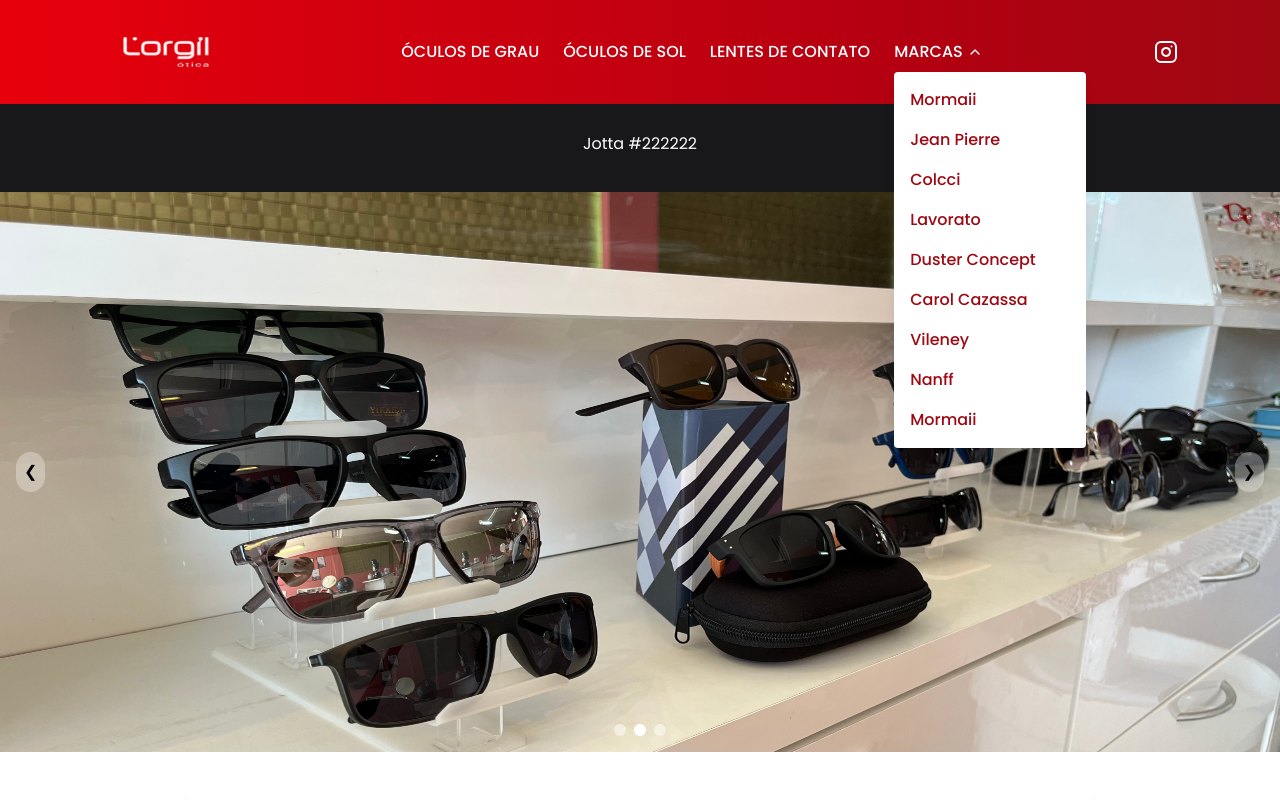
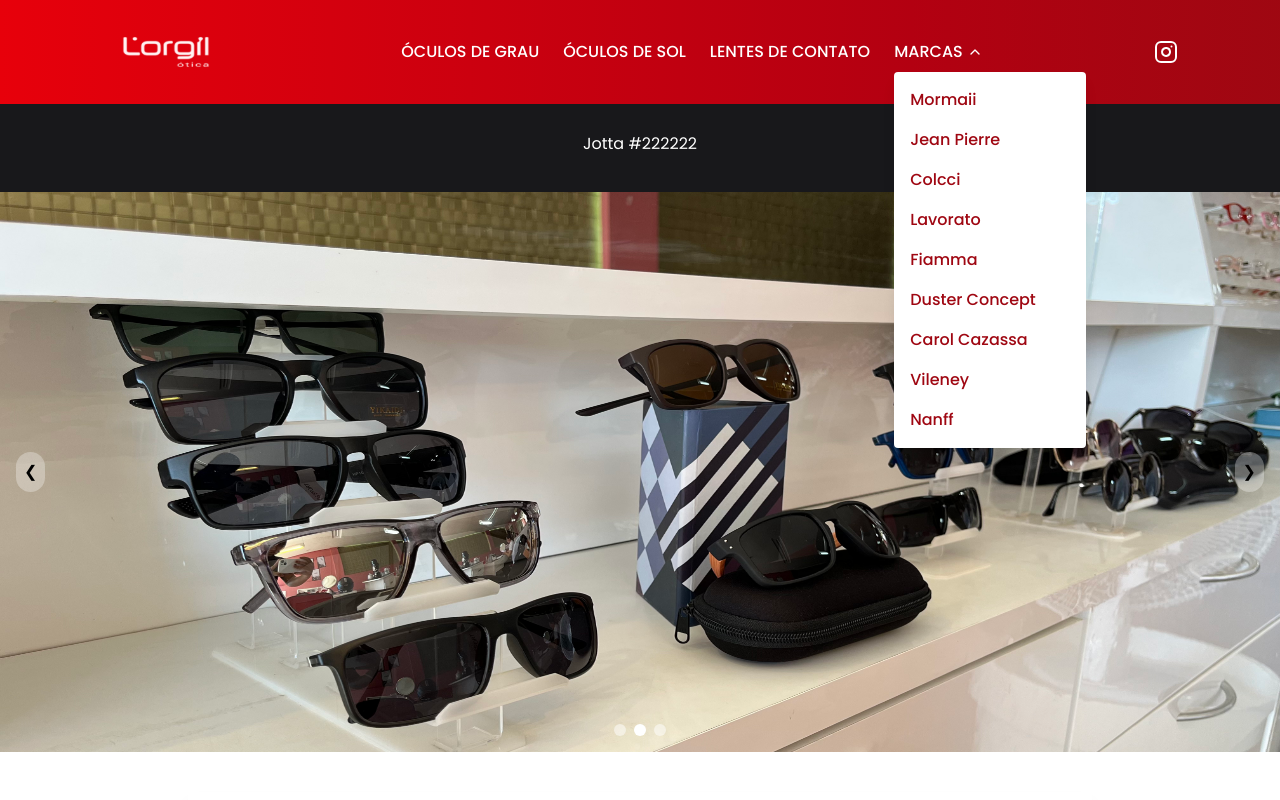
Before and after one commit to RocketJR-EJ/site-lorgil, a Next.js app: page / in a window 1280 px wide. Both pictures are taken after a click on the button "MARCAS". Shown: the top 800 px of the page. Built offline with nearby package versions, Linux system fonts and the light colour scheme.

Commit message:
Feat: Alterações na navbar e novas imgs do slide

```diff
--- a/src/components/Header/index.tsx
+++ b/src/components/Header/index.tsx
@@ -81,6 +81,17 @@
                                                 Lavorato
                                             </a>
                                         </li>
+
+                                        <li>
+                                            <a
+                                                href="#Fiamma"
+                                                className="block px-4 py-2 hover:bg-red-100 transition-colors"
+                                                onClick={() => setIsMarcasOpen(false)}
+                                            >
+                                                Fiamma
+                                            </a>
+                                        </li>
+
                                         <li>
                                             <a
                                                 href="#DusterConcept"
@@ -117,16 +128,6 @@
                                                 onClick={() => setIsMarcasOpen(false)}
                                             >
                                                 Nanff
-                                            </a>
-                                        </li>
-
-                                        <li>
-                                            <a
-                                                href="#fiamma"
-                                                className="block px-4 py-2 hover:bg-red-100 transition-colors"
-                                                onClick={() => setIsMarcasOpen(false)}
-                                            >
-                                                Mormaii
                                             </a>
                                         </li>
                                     </ul>
@@ -204,6 +205,19 @@
                                                     Lavorato
                                                 </a>
                                             </li>
+
+                                            <li>
+                                                <a
+                                                    href="#Fiamma"
+                                                    className="block px-4 py-2 hover:bg-red-100 transition-colors"
+                                                    onClick={() => setIsMarcasOpen(false)}
+                                                >
+                                                    Fiamma
+                                                </a>
+                                            </li>
+
+
+
                                             <li>
                                                 <a
                                                     href="#DusterConcept"
@@ -243,15 +257,8 @@
                                                 </a>
                                             </li>
 
-                                            <li>
-                                                <a
-                                                    href="#fiamma"
-                                                    className="block px-4 py-2 hover:bg-red-100 transition-colors"
-                                                    onClick={() => setIsMarcasOpen(false)}
-                                                >
-                                                    Mormaii
-                                                </a>
-                                            </li>
+
+
                                         </ul>
                                     )}
                                 </li>
```
